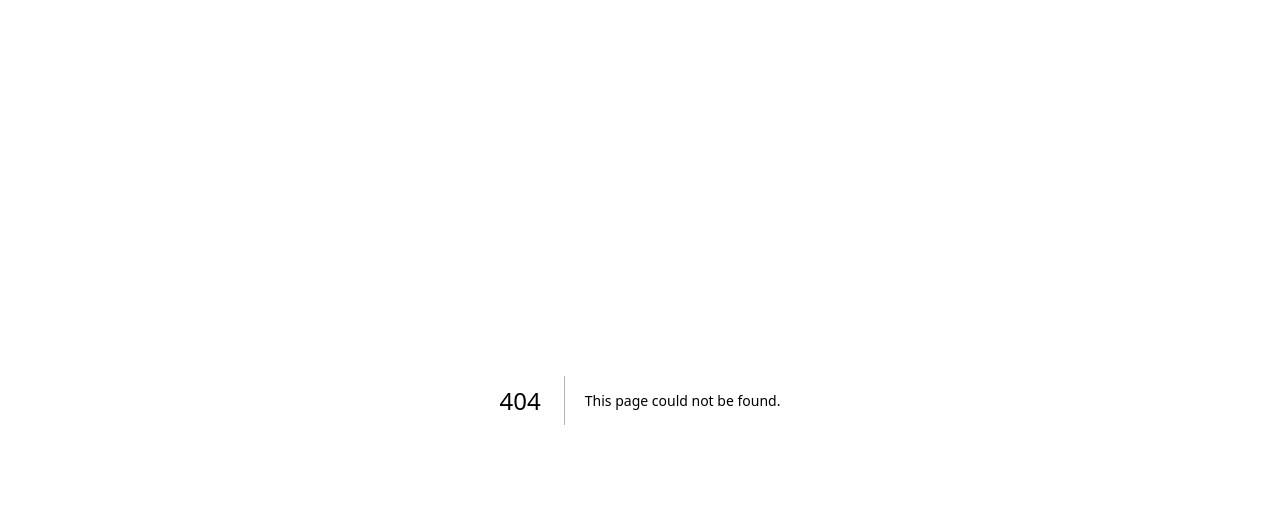
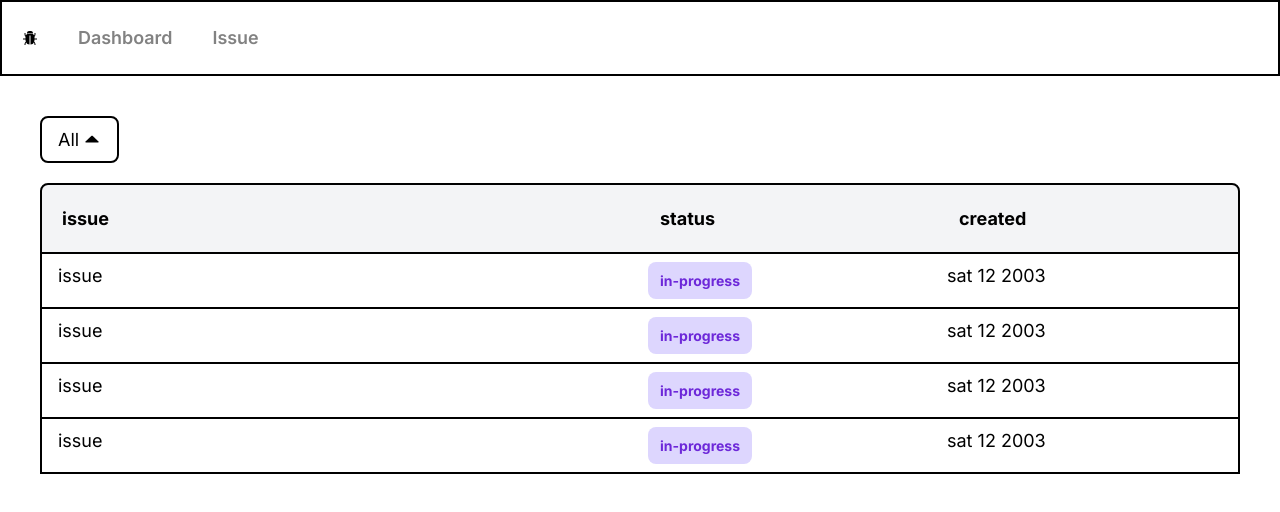
Before and after one commit to PratikSuthar-19/fix-fleet, a Next.js app: page /issues in a window 1280 px wide. Before the commit this address had no page. Shown: the top 512 px of the page. Built offline with nearby package versions, Linux system fonts and the light colour scheme.

Commit message:
all-issue-page ui done

```diff
--- /dev/null
+++ b/src/app/createIssue/page.tsx
@@ -0,0 +1,9 @@
+import IssueForm from "@/components/IssueForm"
+
+export default function createIsuue(){
+    return(
+       <div className="p-5">
+         <IssueForm/>
+       </div>
+    )
+}
--- /dev/null
+++ b/src/app/issues/page.tsx
@@ -0,0 +1,60 @@
+'use client'
+import Issue from "@/components/Issue"
+import { VscTriangleUp } from "react-icons/vsc";
+import React from "react";
+import { useState } from "react";
+import Navbar from "@/components/Navbar";
+export default function Issues(){
+    const[open , setOpen] = useState(false)
+    const [filterValue , setFilterValue] = useState('All')
+
+    const onClickHandle = ()=>{
+        setOpen(!open)
+    }
+
+    const filtervalueHandler = (value :any)=>{
+        setFilterValue(value);
+    }
+    return(
+
+       <div>
+         <Navbar/>
+       <div className=" flex flex-col justify-center m-10 align-center gap-5 relative">
+
+        <button className="w-max  p-2 pl-4 pr-4 rounded-lg text-[18px] flex flex-row gap-1 border-2 border-black " onClick={onClickHandle}>
+            <p>{filterValue}</p>
+            <VscTriangleUp className="text-center mt-1" />
+        </button>
+
+        {open && <div className=" w-[10rem] bg-white  p-1 text-left border-2 border-black rounded-lg shadow-md shadow-gray-400 absolute  " >
+            <ul>
+                <li className=" p-2 pl-5 pr-5 hover:bg-black  hover:text-white rounded-lg mb-1 "
+                    onClick={()=>filtervalueHandler('All')}>All</li>
+                <li className=" p-2 pl-5 pr-5  hover:bg-black hover:text-white rounded-lg mb-1"
+                    onClick={()=>filtervalueHandler('Open')}>Open</li>
+                <li className=" p-2 pl-5 pr-5  hover:bg-black hover:text-white rounded-lg mb-1"
+                    onClick={()=>filtervalueHandler('In-progress')}>In-progress</li>
+                <li className=" p-2 pl-5 pr-5  hover:bg-black hover:text-white rounded-lg mb-1"
+                    onClick={()=>filtervalueHandler('closed')}>Closed</li>
+            </ul>
+        </div>}
+
+        <div>
+        <div className="grid grid-cols-4 text-[18px] font-bold border-black border-2 rounded-t-lg bg-gray-100 ">
+          <div className="col-span-2 p-5 text-left "> issue</div>
+          <div className="p-5 text-left ">status</div>
+          <div className="p-5 text-left"> created</div>
+        </div>
+        <Issue/>
+        <Issue/>
+        <Issue/>
+        <Issue/>
+        </div>
+
+
+       </div>
+
+
+       </div>
+    )
+}
--- a/src/app/layout.tsx
+++ b/src/app/layout.tsx
@@ -19,10 +19,13 @@ export default function RootLayout({
   children: React.ReactNode;
 }>) {
   return (
+    <>
 
     <html lang="en">
+
       <body className={inter.className}>{children}</body>
     </html>
+    </>
 
   );
 }
--- a/src/app/profile/[id]/page.tsx
+++ b/src/app/profile/[id]/page.tsx
@@ -1,31 +1,32 @@
 'use client'
-import axios from 'axios';
-import {useRouter} from 'next/navigation'
+// import axios from 'axios';
+// import {useRouter} from 'next/navigation'
 import IssueForm from '@/components/IssueForm';
 import Navbar from '@/components/Navbar';
 
 export default function UserProfile({params} : any){
-   const router = useRouter()
-  const submitHandle = async() =>{
+   //const router = useRouter()
 
-    const res = await axios.get('/api/users/logout');
-    // router.push('/login')
-    console.log(res);
+  // const submitHandle = async() =>{
+
+  //   const res = await axios.get('/api/users/logout');
+  //   // router.push('/login')
+  //   console.log(res);
 
 
-  }
+  // }
 
-  const submitHandle2 = async() =>{
+  // const submitHandle2 = async() =>{
 
-    const res = await axios.post('/api/issues/create' , {
-      "title" : "title",
-      "description" : "description"
-    });
-    // router.push('/login')
-    console.log(res);
+  //   const res = await axios.post('/api/issues/create' , {
+  //     "title" : "title",
+  //     "description" : "description"
+  //   });
+  //   // router.push('/login')
+  //   console.log(res);
 
 
-  }
+  // }
     return(
       <>
       <Navbar/>
--- /dev/null
+++ b/src/components/Issue.tsx
@@ -0,0 +1,12 @@
+export default function Issue(){
+    return(
+       <div className="grid grid-cols-4 text-[18px] border-b-2 border-black border-r-2 border-l-2 ">
+          <div className="col-span-2 p-2 text-left ml-2"> issue</div>
+          {/* <div className="p-5 text-center"><p className="bg-red-200 text-red-700 font-bold text-[14px] w-max pl-3 pr-3 pt-2 pb-2 rounded-lg">open</p></div> */}
+          {/* <div className="p-5 text-center"><p className="bg-green-200 text-green-700 font-bold text-[14px] w-max pl-3 pr-3 pt-2 pb-2 rounded-lg">closed</p></div> */}
+          <div className="p-2 text-left"><p className="bg-violet-200 text-violet-700 font-bold text-[14px] w-max pl-3 pr-3 pt-2 pb-2 rounded-lg">in-progress</p></div>
+          <div className="p-2 text-left"> sat 12 2003</div>
+
+       </div>
+    )
+}
--- a/src/components/IssueForm.tsx
+++ b/src/components/IssueForm.tsx
@@ -1,3 +1,4 @@
+'use client'
 import React, { ChangeEvent } from "react"
 import SimpleMDE from "react-simplemde-editor";
 import "easymde/dist/easymde.min.css";
@@ -11,8 +12,6 @@ export default function IssueForm(){
     const[desc , setDesc ] = React.useState('')
     const[descLable , setDescLable ] = React.useState(false)
 
-    console.log(title)
-    console.log(desc)
 
     const onChangeTitle = ( e:React.ChangeEvent<HTMLInputElement>) =>{
         e.preventDefault();
@@ -27,7 +26,7 @@ export default function IssueForm(){
     const createHandle = async() =>{
 
         if(title === ''){
-            console.log("true")
+            // console.log("true")
         setTitleLable(true)
        } else if(desc === ''){
         setDescLable(true)
@@ -38,7 +37,7 @@ export default function IssueForm(){
           "title" : title,
          "description" : desc
         });
-        console.log(res)
+        // console.log(res)
         setTitle('')
         setDesc('')
         setTitleLable(false)
@@ -49,22 +48,22 @@ export default function IssueForm(){
 
     return(
         <>
-       <section className="flex flex-col p-5 mt-5 gap-5">
+       <section className="flex flex-col p-5 mt-5 gap-5 max-sm:grid col-span-1">
 
-        <div className="flex flex-col gap-2">
+        <div className="flex flex-col gap-2" >
         <input type="text"
                id="title"
                name="title"
                placeholder="Title"
                value={title}
-               className= " w-[50%] p-3 rounded-lg border-2 border-black"
+               className= " w-[50%] p-3 rounded-lg border-2 border-black max-sm:w-[100%]"
                onChange={onChangeTitle} />
 
         { titleLable && <label htmlFor="text" className="text-red-600 ml-2">Title is required.</label>}
         </div>
 
        <div className="flex flex-col gap-2">
-        <SimpleMDE className=" w-[50%] border-2 border-black rounded-lg"
+        <SimpleMDE className=" w-[50%] border-2 border-black rounded-lg max-sm:w-[100%]"
                    placeholder="Description"
                    value={desc}
                    name="description"
```
